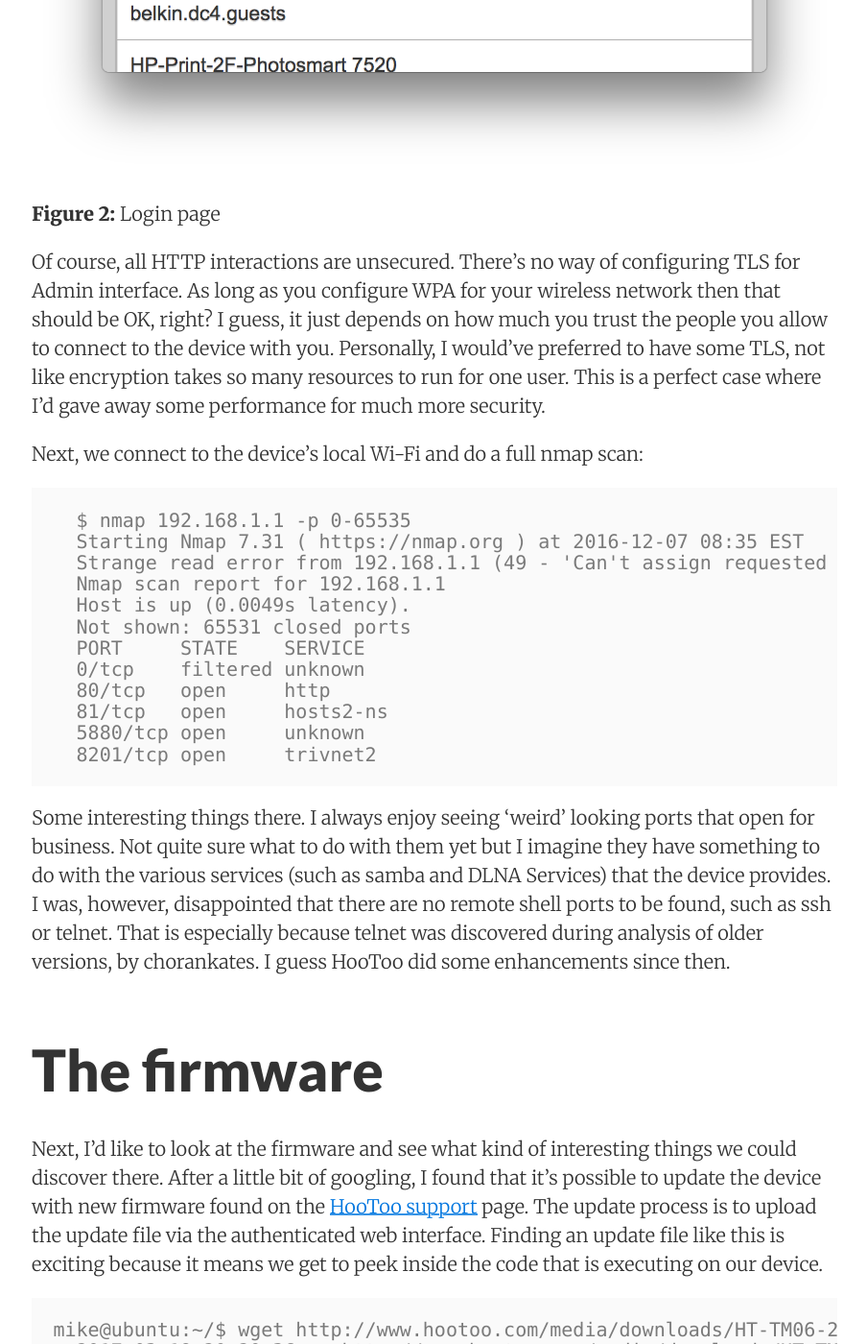
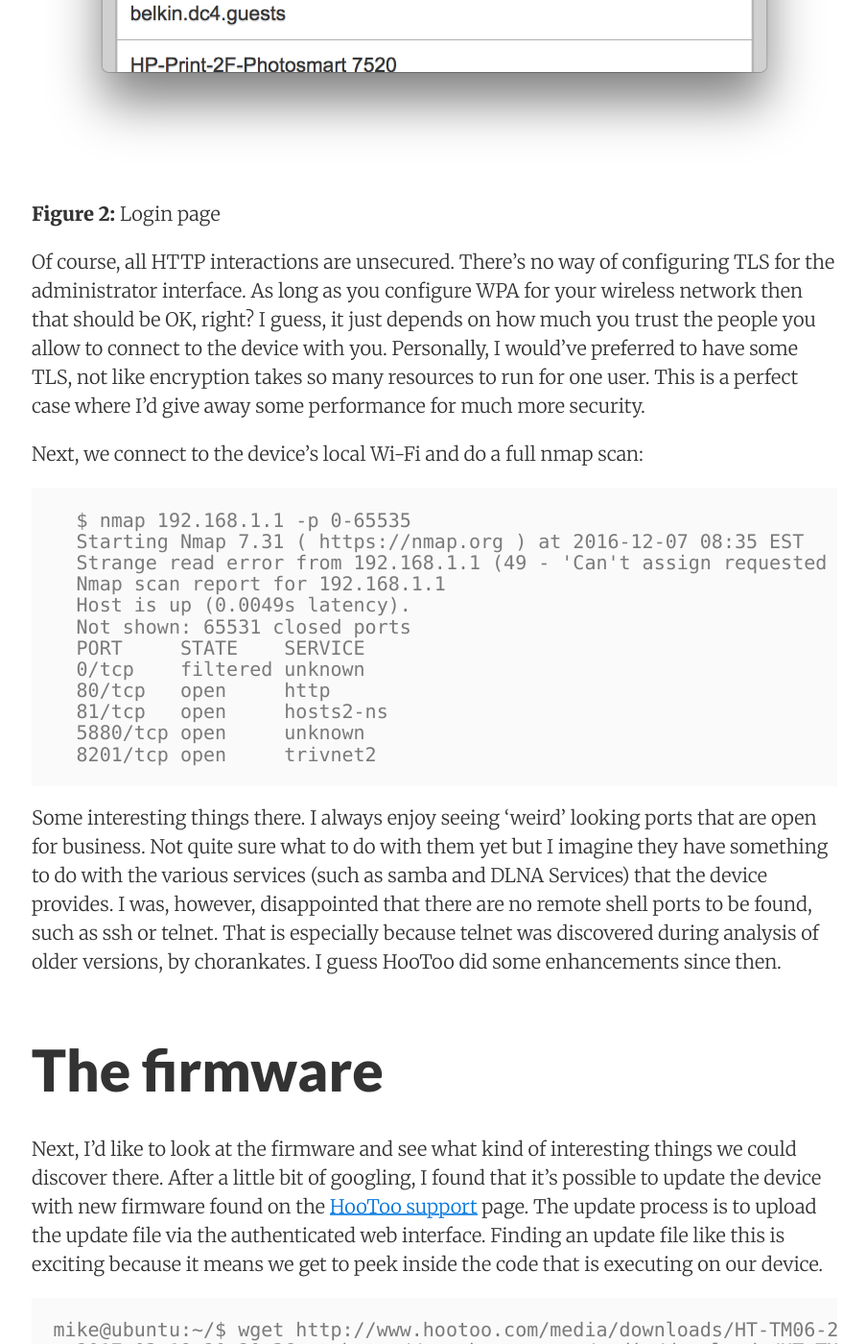
Before and after one commit to nologic/blog, a Jekyll site: the page built from _posts/2017-03-19-travel-safe.md, in a window 1280 px wide and 1400 px high, scrolled down 3980 px. Shown: the whole window at 96% size, without its empty margins (187-1091 px from the left). Built offline with Jekyll 4.4.1, drawn with Linux system fonts in a browser that asks for light colours; nearby versions of some CDN libraries; some of the changed text lies outside the part shown.

Commit message:
first read through

````diff
--- a/_posts/2017-03-19-travel-safe.md
+++ b/_posts/2017-03-19-travel-safe.md
@@ -29,7 +29,7 @@ By default, the device doesn’t have a password set on the admin user in the we
 
 __Figure 2:__ Login page
 
-Of course, all HTTP interactions are unsecured. There's no way of configuring TLS for Admin interface. As long as you configure WPA for your wireless network then that should be OK, right? I guess, it just depends on how much you trust the people you allow to connect to the device with you. Personally, I would've preferred to have some TLS, not like encryption takes so many resources to run for one user. This is a perfect case where I'd gave away some performance for much more security.
+Of course, all HTTP interactions are unsecured. There's no way of configuring TLS for the administrator interface. As long as you configure WPA for your wireless network then that should be OK, right? I guess, it just depends on how much you trust the people you allow to connect to the device with you. Personally, I would've preferred to have some TLS, not like encryption takes so many resources to run for one user. This is a perfect case where I'd give away some performance for much more security.
 
 Next, we connect to the device's local Wi-Fi and do a full nmap scan:
 ```
@@ -46,7 +46,7 @@ Next, we connect to the device's local Wi-Fi and do a full nmap scan:
   5880/tcp open     unknown
   8201/tcp open     trivnet2
 ```
-Some interesting things there. I always enjoy seeing 'weird' looking ports that open for business. Not quite sure what to do with them yet but I imagine they have something to do with the various services (such as samba and DLNA Services) that the device provides. I was, however, disappointed that there are no remote shell ports to be found, such as ssh or telnet. That is especially because telnet was discovered during analysis of older versions, by chorankates. I guess HooToo did some enhancements since then.
+Some interesting things there. I always enjoy seeing 'weird' looking ports that are open for business. Not quite sure what to do with them yet but I imagine they have something to do with the various services (such as samba and DLNA Services) that the device provides. I was, however, disappointed that there are no remote shell ports to be found, such as ssh or telnet. That is especially because telnet was discovered during analysis of older versions, by chorankates. I guess HooToo did some enhancements since then.
 
 # The firmware
 Next, I'd like to look at the firmware and see what kind of interesting things we could discover there. After a little bit of googling, I found that it's possible to update the device with new firmware found on the [HooToo support](http://www.hootoo.com/downloads-HT-TM06.html) page. The update process is to upload the update file via the authenticated web interface. Finding an update file like this is exciting because it means we get to peek inside the code that is executing on our device.
````
Also changed, not shown: other parts of _posts/2017-03-19-travel-safe.md (+7 -7 lines).
